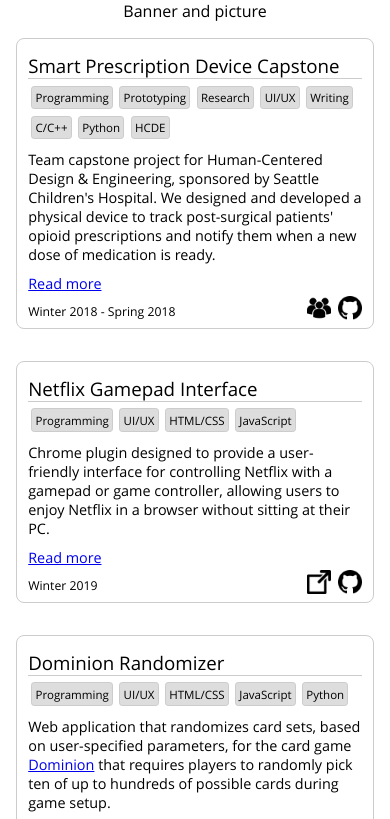
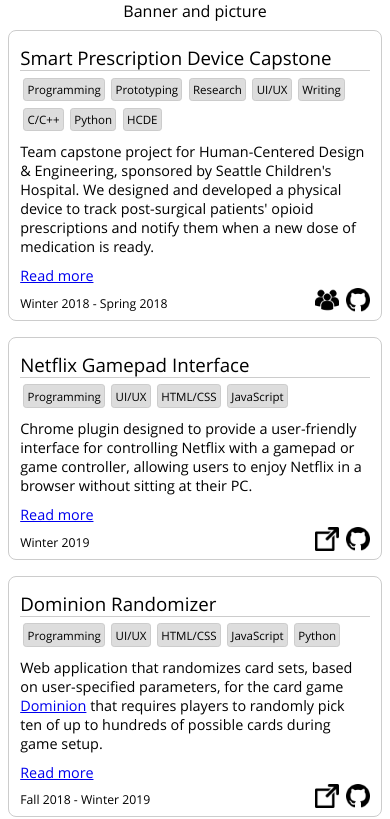
Before and after one commit to FThompson/fthompson.github.io, a plain HTML site: page index.html in a window 390 px wide. Shown: the top 819 px of the page. Drawn offline with Linux system fonts and the light colour scheme.

Commit message:
Improved mobile/small screen handling.

```diff
--- a/static/styles/portfolio.css
+++ b/static/styles/portfolio.css
@@ -32,9 +32,14 @@
     justify-content: center;
 }
 
-@media screen and (max-width: 40rem) {
+@media screen and (max-width: 50rem) {
     #projects {
         flex-direction: column;
+        align-items: center;
+    }
+
+    .project {
+        max-width: 40rem !important;
     }
 }
 
@@ -44,7 +49,7 @@
     min-width: 20rem;
     max-width: 30rem;
     padding: 0.7rem;
-    margin: 1rem;
+    margin: 0.5rem;
     border: 1px solid #ccc;
     border-radius: 0.5rem;
     padding-bottom: 2.1rem;
```
